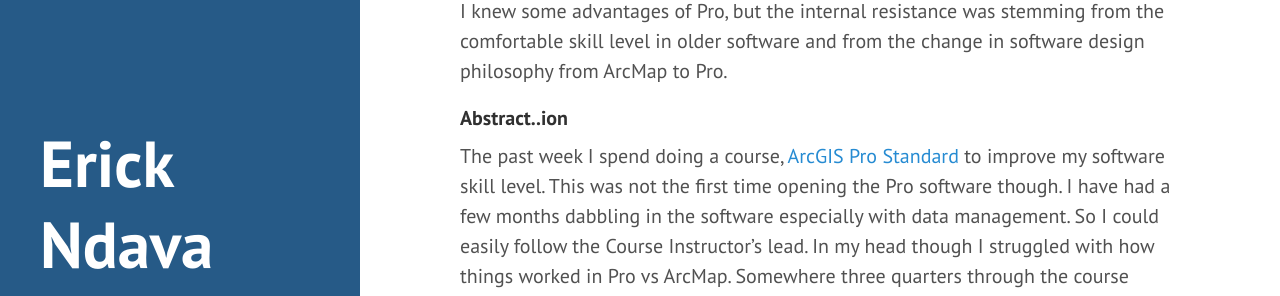
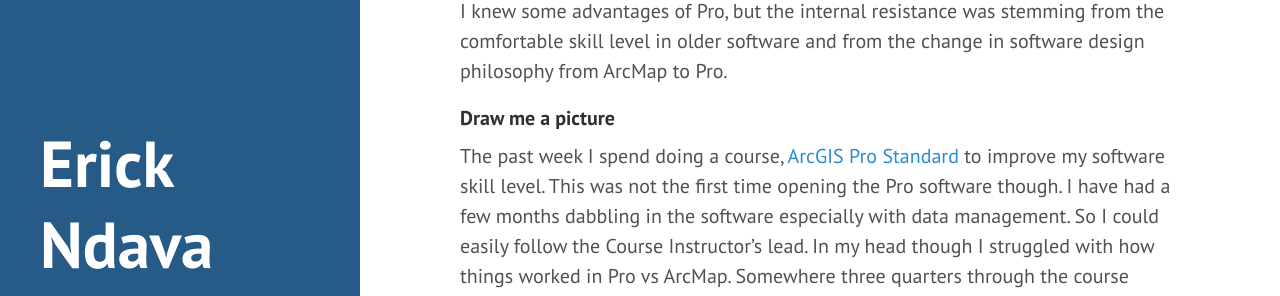
Before and after one commit to erickndava/erickndava.github.io, a Jekyll site: the page built from _posts/2025-06-07-abstract-ion.md, in a window 1280 px wide and 900 px high, scrolled down 429 px. Shown: the part 155-451 px from the top of the window. Built offline with Jekyll 4.4.1, drawn with Linux system fonts in a browser that asks for light colours.

Commit message:
Update 2025-06-07-abstract-ion.md

```diff
--- a/_posts/2025-06-07-abstract-ion.md
+++ b/_posts/2025-06-07-abstract-ion.md
@@ -19,7 +19,7 @@ Fast forward to date, the organisation is making a switch from [ArcMap](https://
 I knew some advantages of Pro, but the internal resistance was stemming from the comfortable skill level in older software and from the change in software design philosophy from ArcMap to Pro.
 
 
-#### **Abstract**..ion
+#### **Draw me a picture**
 
 The past week I spend doing a course, [ArcGIS Pro Standard](https://www.esri-southafrica.com/wp-content/uploads/2021/08/ArcGIS-Pro-Standard.pdf) to improve my software skill level. This was not the first time opening the Pro software though. I have had a few months dabbling in the software  especially with data management. So I could easily follow the Course Instructor's lead. In my head though I struggled with how things worked in Pro vs ArcMap. Somewhere three quarters through the course material, everything clicked in place as I understood things my own way. I came up with a hand sketch and from there-on it was smooth sailing...
 
```
